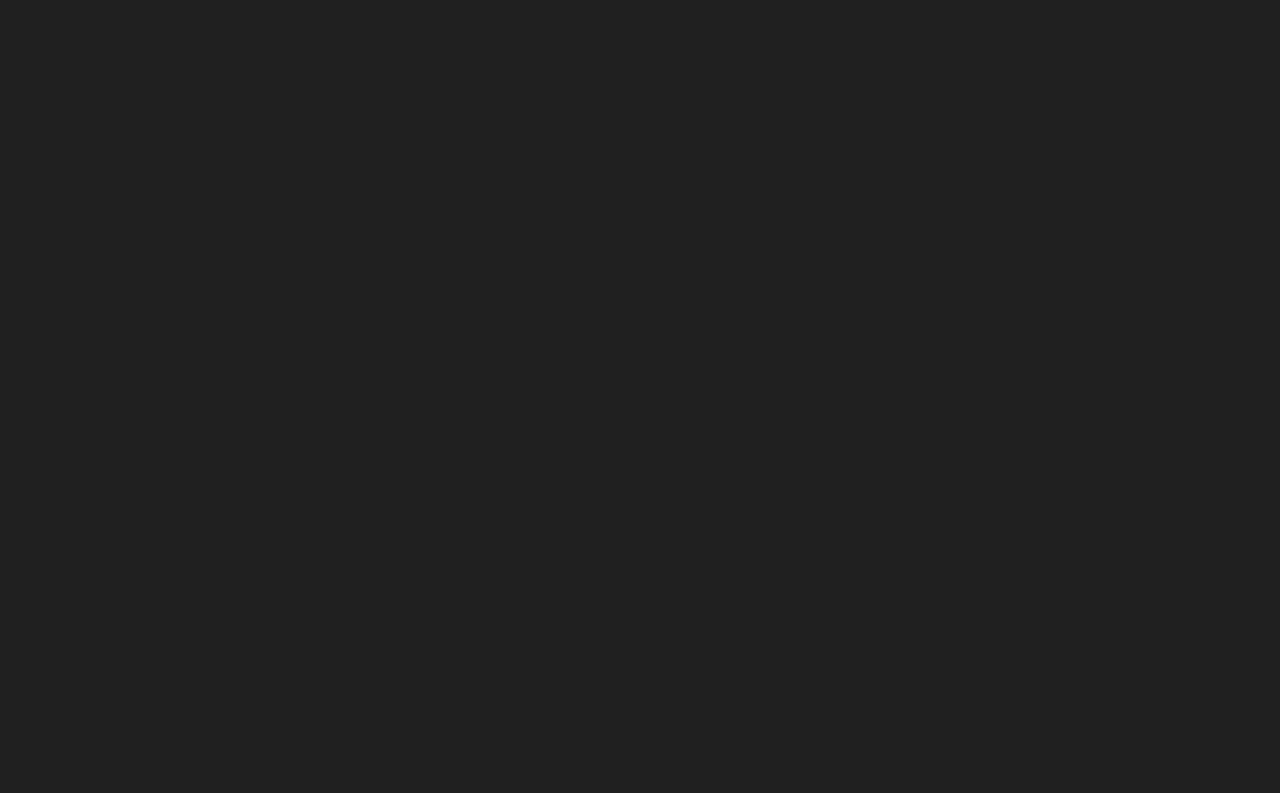
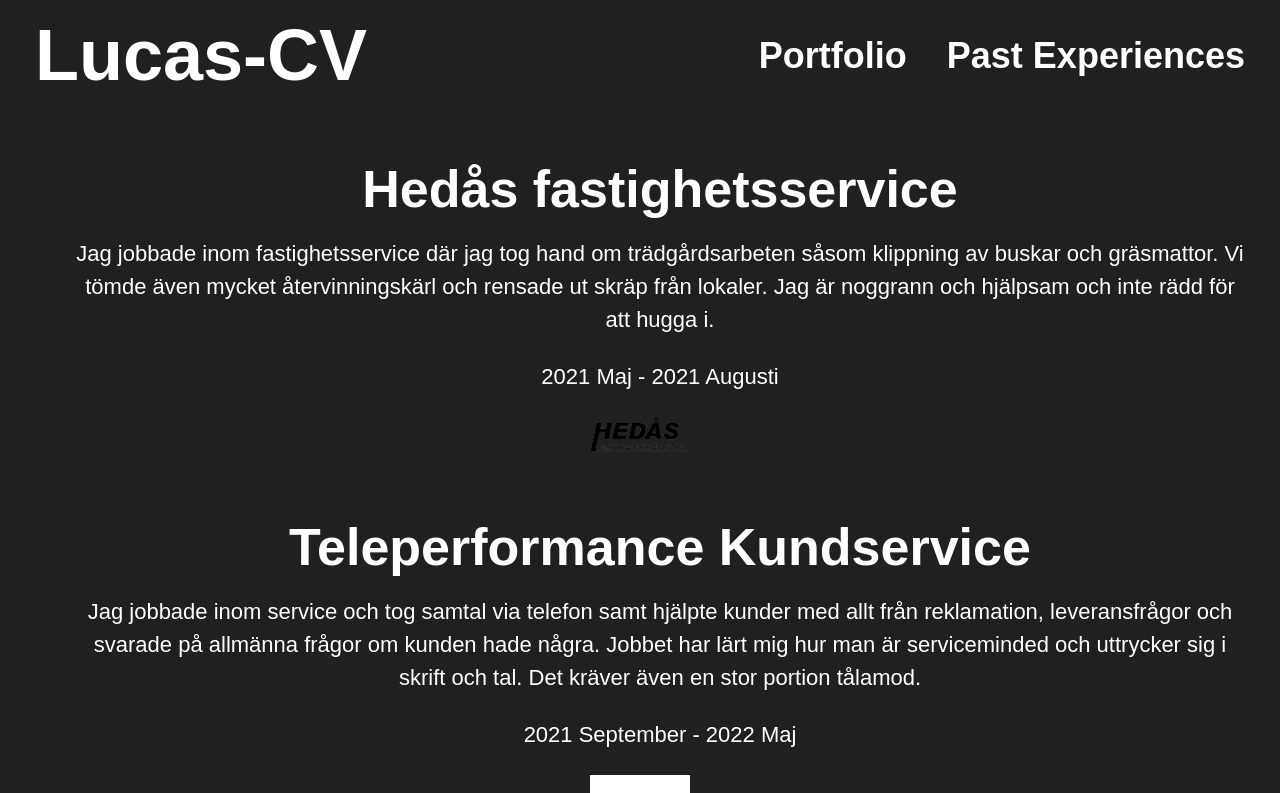
Before and after one commit to lauax/My-CV, a React (Vite) app in the folder My-CV/: page /past-experiences in a window 1280 px wide. Shown: the top 793 px of the page. Built offline with nearby package versions, Linux system fonts and the light colour scheme.

Commit message:
Fixat posistionering på portfolio och pastexperience

```diff
--- /dev/null
+++ b/My-CV/data/Pastexperience.json
@@ -0,0 +1,27 @@
+[
+    {
+        "title": "Hedås fastighetsservice",
+        "date": "2021 Maj - 2021 Augusti",
+        "description": "Jag jobbade inom fastighetsservice där jag tog hand om trädgårdsarbeten såsom klippning av buskar och gräsmattor. Vi tömde även mycket återvinningskärl och rensade ut skräp från lokaler. Jag är noggrann och hjälpsam och inte rädd för att hugga i.",
+        "image": "../Images/hedås-icon.jpg"
+    },
+    {
+        "title": "Teleperformance Kundservice",
+        "date": "2021 September - 2022 Maj",
+        "description": "Jag jobbade inom service och tog samtal via telefon samt hjälpte kunder med allt från reklamation, leveransfrågor och svarade på allmänna frågor om kunden hade några. Jobbet har lärt mig hur man är serviceminded och uttrycker sig i skrift och tal. Det kräver även en stor portion tålamod.",
+        "image": "../Images/teleperformance-icon.jpg"
+    },
+    {
+        "title": "Fruktbud",
+        "date": "Pågående - Sommarjobb",
+        "description": "Jag jobbar deltid med att köra ut frukt. Jag sommarjobbade även där nu nästa termin har jag bestämt mig för att lägga fullt fokus på skola istället.",
+        "image": "../Images/kvalitetslogga.jpg"
+    },
+    {
+        "title": "Medieinstitutet",
+        "date": "Pågående - 2024 Maj",
+        "description": "Utbildas till Frontend developer",
+        "image": "../Images/medieinstitutet.jpg"
+    }
+
+]
--- a/My-CV/src/assets/Components/HeroImage.tsx
+++ b/My-CV/src/assets/Components/HeroImage.tsx
@@ -5,25 +5,34 @@
   imageUrl: string;
   title: string;
   description: string;
-  link: string;
+  link?: string;
+  date?: string;
+  width?: string;
+  height?: string;
+  isBackground?: boolean;
 }
 
 const HeroImage: React.FC<HeroImageProps> = ({
   imageUrl,
   title,
   description,
-  link
+  link,
+  date,
+  width,
+  height,
+  isBackground = true,
 }) => {
   return (
     <Flex
-      w="100"
-      h="70vh"
+      w="100%"
+      h={height || "100vh"}
       justifyContent="center"
       alignItems="center"
-      bgImage={`url(${imageUrl})`}
+      bgImage={isBackground ? `url(${imageUrl})` : "none"}
       bgSize="cover"
       bgPos="center"
       color="white"
+      display="column"
     >
       <Box pl={{ base: "4", md: "10" }} textAlign="center">
         <Heading fontSize={{ base: "30", md: "52" }} mb={4}>
@@ -32,10 +41,27 @@
         <Text mb={6} fontSize={{ base: "18", md: "22" }}>
           {description}
         </Text>
-        <Link href={link}>
-          View more
-        </Link>
+        {date && (
+          <Text mb={6} fontSize={{ base: "18", md: "22" }}>
+            {date}
+          </Text>
+        )}
+        {link && !isBackground && (
+          <Link href={link}>
+            View more
+          </Link>
+        )}
       </Box>
+      {!isBackground && (
+        <Box justifyContent="center" display="flex" paddingBottom="4rem">
+          <img
+            src={imageUrl}
+            alt={title}
+            width={width}
+            height={height}
+          />
+        </Box>
+      )}
     </Flex>
   );
 }
--- /dev/null
+++ b/My-CV/src/assets/Components/PastExperienceMap.tsx
@@ -0,0 +1,41 @@
+import { Flex } from "@chakra-ui/react";
+import React from 'react';
+import data from "../../../data/Pastexperience.json";
+import HeroLayout from "../Components/HeroImage";
+
+interface PastexperienceProps {
+  title: string;
+  description: string;
+  date: string;
+  image: string;
+  isBackground?:boolean;
+}
+
+const Pastexperience: React.FC = () => {
+  const pastExperiences: PastexperienceProps[] = data;
+
+  return (
+    <Flex
+      w="100"
+      justifyContent="center"
+      alignItems="center"
+      data-testid="carousel-container"
+      flexDirection="column"
+    >
+      {pastExperiences.map((experience: PastexperienceProps, index: number) => (
+        <HeroLayout
+          key={index}
+          imageUrl={experience.image}
+          title={experience.title}
+          description={experience.description}
+          date={experience.date}
+          width="100"
+          height="auto"
+          isBackground={false}
+        />
+      ))}
+    </Flex>
+  );
+}
+
+export default Pastexperience;
--- a/My-CV/src/assets/Components/TransparentHeader.tsx
+++ b/My-CV/src/assets/Components/TransparentHeader.tsx
@@ -15,6 +15,7 @@
 function TransparentHeader() {
   const { isOpen, onOpen, onClose } = useDisclosure();
 
+
   return (
     <Flex px={35} py={3} justify="space-between" align="center" bg="transparent">
       <Heading fontSize={{ base: 68, md: 72 }}>
@@ -24,10 +25,10 @@
         {/** Desktop */}
         <Flex gap={10} display={{ base: "none", md: "flex" }}>
           <Heading order={3}>
-            <Link to="portfolio">Portfolio</Link>
+            <Link to="/portfolio">Portfolio</Link>
           </Heading>
           <Heading order={3}>
-            <Link to="pastExperiences">Past Experiences</Link>
+            <Link to="/past-experiences">Past Experiences</Link>
           </Heading>
         </Flex>
         {/** Mobile */}
@@ -58,13 +59,13 @@
                 alignItems="center"
               >
                 <Heading order={3}>
-                  <Link to="categories" onClick={onClose}>
-                    Categories
+                  <Link to="/portfolio" onClick={onClose}>
+                  Portfolio
                   </Link>
                 </Heading>
                 <Heading order={3}>
-                  <Link to="favorites" onClick={onClose}>
-                    Favorites
+                  <Link to="/past-experiences" onClick={onClose}>
+                  Past Experiences
                   </Link>
                 </Heading>
               </Flex>
--- a/My-CV/src/assets/Pages/PastExperiences.tsx
+++ b/My-CV/src/assets/Pages/PastExperiences.tsx
@@ -1,10 +1,15 @@
 import { Flex } from "@chakra-ui/react";
+import Pastexperience from "../Components/PastExperienceMap";
+import TransparentHeader from "../Components/TransparentHeader";
 
 function PastExperiences() {
   return (
-    <Flex px={35} flexDirection="column" gap={10}>
-
+    <>
+    <TransparentHeader/>
+    <Flex px={35} flexDirection="column" marginTop="3rem" gap={10}>
+    <Pastexperience/>
     </Flex>
+    </>
   );
 }
 
```
Also changed, not shown: My-CV/src/assets/Pages/Portfolio.tsx (+4 -4 lines).
